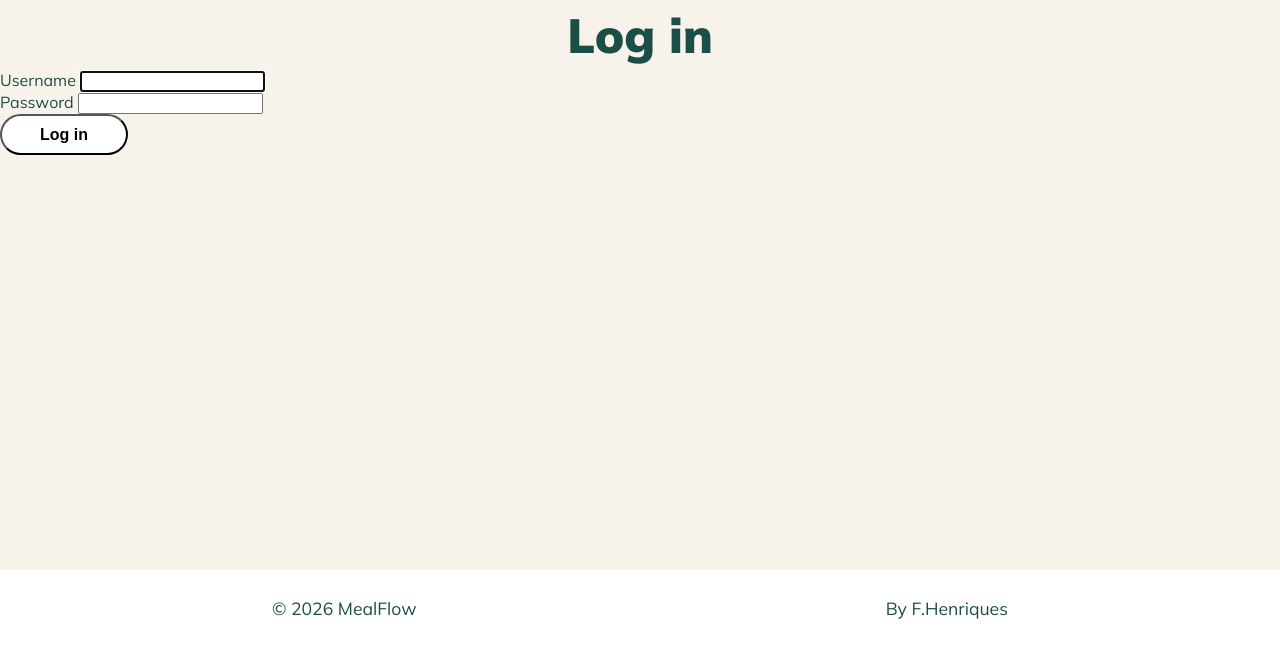
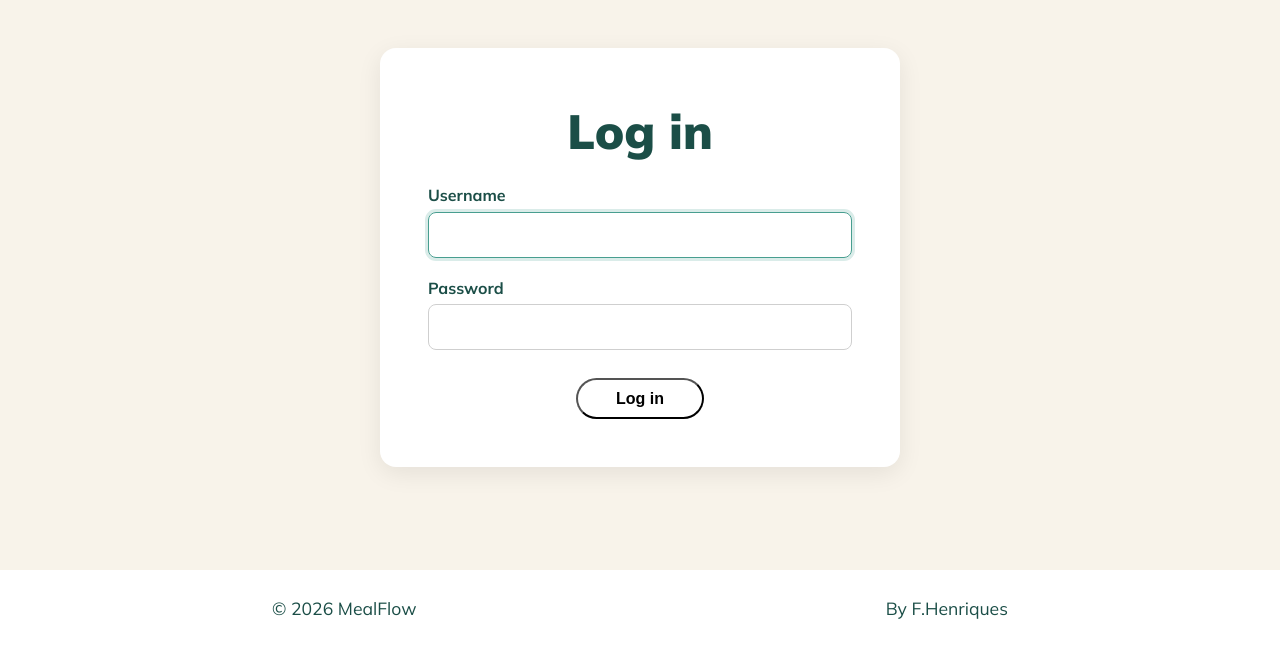
Before and after one commit to Fannyhenriques/milestone-project-3, a Django app: page /login/ in a window 1280 px wide. Shown: the part 154-800 px from the top of the page. Run offline with Django 4.2, Linux system fonts and the light colour scheme.

Commit message:
Style login and registration forms

```diff
--- a/mealflow/static/mealflow/css/style.css
+++ b/mealflow/static/mealflow/css/style.css
@@ -296,6 +296,82 @@ input[type="search"]::-webkit-search-cancel-button {
 	background: var(--color-primary);
 	border-color: var(--color-primary);
 	color: var(--color-surface);
+}
+
+/* ====================================
+   FORMS login register
+==================================== */
+
+.auth-container {
+	width: min(100% - 2rem, 520px);
+	margin: 2rem auto;
+	padding: 2rem 1.25rem;
+	background-color: #fff;
+	border-radius: 1rem;
+	box-shadow: 0 0.4rem 1.5rem rgb(0 0 0 / 8%);
+}
+
+.auth-container h1 {
+	margin-bottom: 1.5rem;
+	text-align: center;
+}
+
+.auth-form {
+	display: grid;
+	gap: 1.25rem;
+}
+
+.form-group {
+	display: grid;
+	gap: 0.4rem;
+}
+
+.form-group label {
+	font-weight: 700;
+	color: var(--color-primary);
+}
+
+.form-group input {
+	width: 100%;
+	padding: 0.75rem 0.9rem;
+	border: 1px solid #cfcfcf;
+	border-radius: 0.5rem;
+	background-color: #fff;
+	font: inherit;
+}
+
+.form-group input:focus {
+	border-color: var(--color-secondary);
+	outline: 3px solid rgb(72 158 144 / 20%);
+}
+
+.auth-form .btn {
+	justify-self: center;
+	margin-top: 0.5rem;
+}
+
+.auth-container>p {
+	margin-top: 1.5rem;
+	text-align: center;
+}
+
+.auth-container a {
+	color: var(--color-primary);
+	font-weight: 700;
+}
+
+.errorlist {
+	margin: 0.25rem 0 0;
+	padding-left: 1.25rem;
+	color: #a33b4f;
+	font-size: 0.9rem;
+}
+
+@media screen and (min-width: 768px) {
+	.auth-container {
+		margin-block: 3rem;
+		padding: 3rem;
+	}
 }
 
 /* ====================================
```
